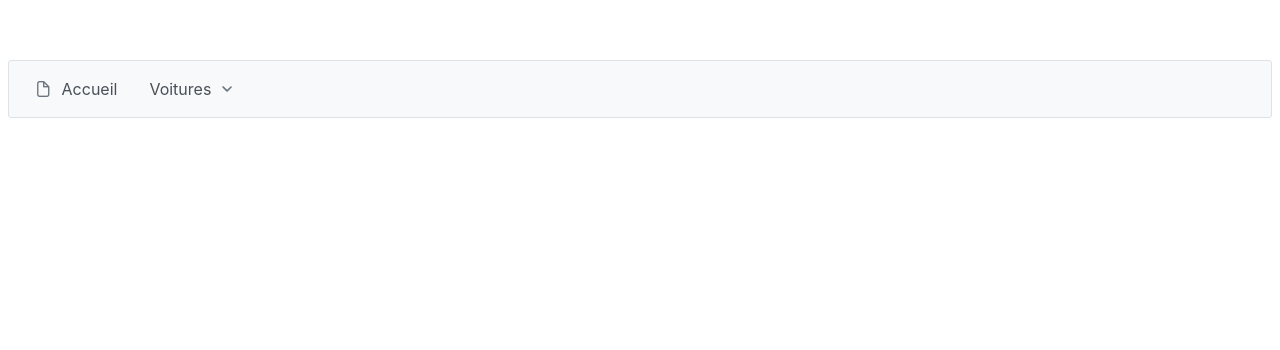
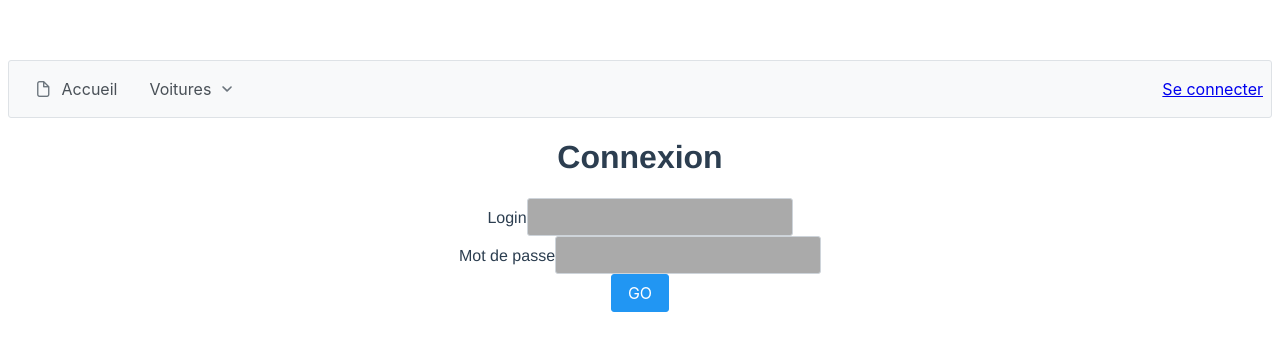
Before and after one commit to bart120/cidgrp2, a Vue app: page /login in a window 1280 px wide. Before the commit this address had no page. Shown: the top 350 px of the page. Built offline with nearby package versions, Linux system fonts and the light colour scheme.

Commit message:
components

```diff
--- a/src/components/core/Nav.vue
+++ b/src/components/core/Nav.vue
@@ -42,6 +42,10 @@ export default{
 
 
 <template>
-    <Menubar :model="items"  />
+    <Menubar :model="items">
+        <template #end>
+            <router-link to='/login'>Se connecter</router-link>
+        </template>
+    </Menubar>
 
 </template>
--- /dev/null
+++ b/src/components/core/input/InputCid.vue
@@ -0,0 +1,41 @@
+<script setup>
+       import InputText from 'primevue/inputtext';
+import { computed, reactive } from '@vue/runtime-core';
+
+       /*defineProps({
+           label:String
+       });*/
+
+       // const valeur = reactive('');
+
+       /*const stl = computed( () =>{
+           return valeur == '' ? 'background-color:#aaa': '';
+       });*/
+
+</script>
+
+
+<script>
+    export default{
+        data(){
+            return {valeur: ''};
+        },
+        props:{
+            label: String
+        },
+        computed:{
+            stl(){
+                return this.valeur == '' ? 'background-color:#aaa': '';
+            }
+        },
+
+        mounted(){
+            //console.log(this);
+        }
+    }
+</script>
+
+<template>
+    <label>{{this.label}}</label>
+   <InputText v-bind="this.$attrs" v-model="this.valeur" :style="stl" />
+</template>
--- /dev/null
+++ b/src/components/pages/authentication/LoginPage.vue
@@ -0,0 +1,38 @@
+<script setup>
+    import Button from 'primevue/button';
+    import InputText from 'primevue/inputtext';
+    import InputCid from '../../core/input/InputCid.vue';
+</script>
+
+<script>
+    export default{
+        data(){
+            return {user:{login: '', password: ''}};
+        },
+        methods:{
+            submit(/*ev*/){
+                //ev.preventDefault();
+                console.log(this.user);
+            }
+        }
+    }
+</script>
+
+<template>
+    <h1>Connexion</h1>
+    <form @submit.prevent="submit">
+        <div>
+            <!--<label>Login</label>
+            <InputText type="text" v-model="user.login" />-->
+            <InputCid label="Login" type="text" v-model="user.login" />
+        </div>
+        <div>
+            <!--<label>Mot de passe</label>
+            <InputText type="password" v-model="user.password" />-->
+            <InputCid label="Mot de passe" type="password" v-model="user.password" />
+        </div>
+        <div>
+            <Button type="submit">GO</Button>
+        </div>
+    </form>
+</template>
```
Also changed, not shown: src/conf/routes.js (+8 -6 lines).
